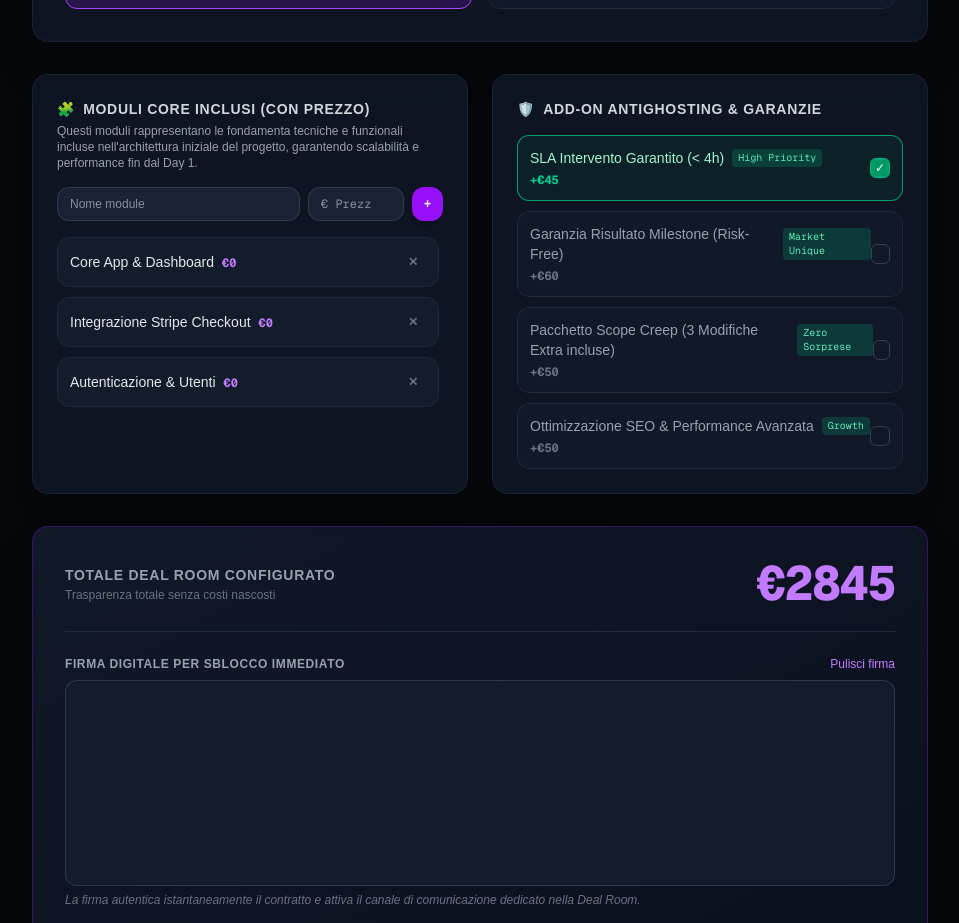
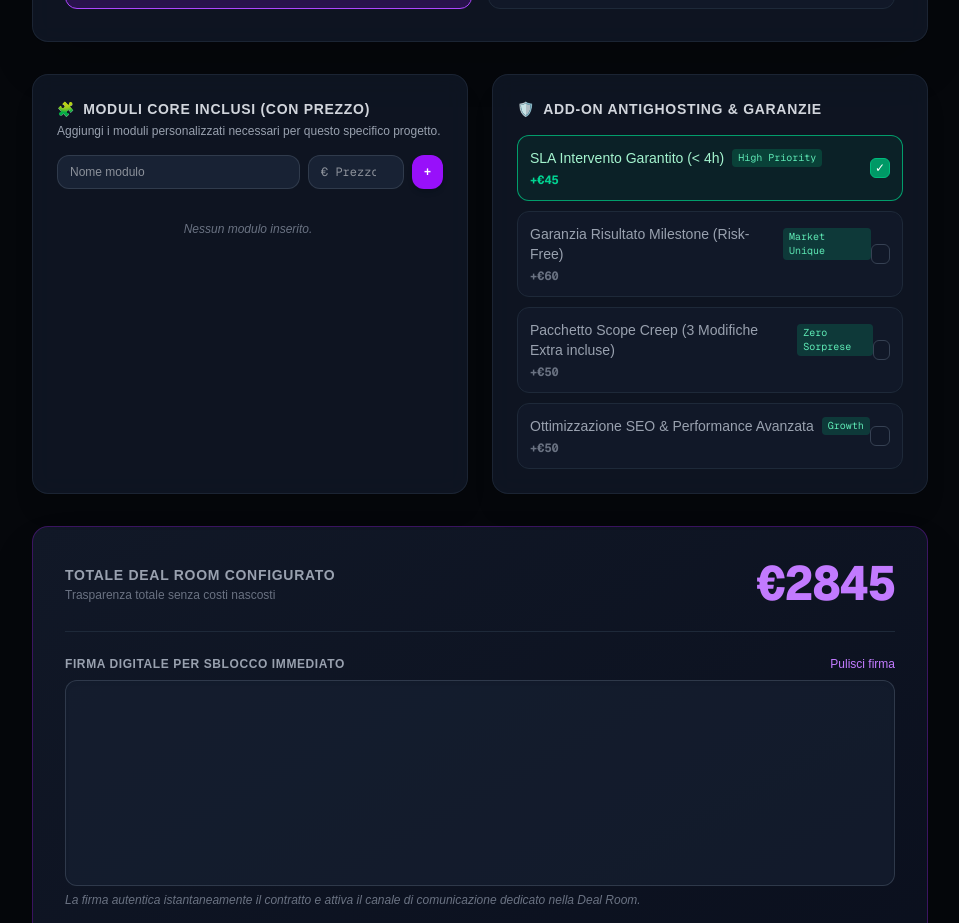
Before and after one commit to quotemichael92/quotepulse, a Next.js app: page /dashboard/new in a window 1280 px wide. Shown: the part 1060-1983 px from the top of the page, without its empty margins (160-1119 px from the left). Built offline with nearby package versions, Linux system fonts and the light colour scheme.

Commit message:
Rimosso moduli core preimpostati e aggiornata dashboard

```diff
--- a/app/dashboard/new/page.tsx
+++ b/app/dashboard/new/page.tsx
@@ -25,11 +25,8 @@ export default function DashboardPage() {
   const [timerFomo, setTimerFomo] = useState(24);
   const [paymentTerms, setPaymentTerms] = useState<'single' | 'split'>('single');
 
-  const [modules, setModules] = useState<ModuleItem[]>([
-    { name: 'Core App & Dashboard', price: 0 },
-    { name: 'Integrazione Stripe Checkout', price: 0 },
-    { name: 'Autenticazione & Utenti', price: 0 }
-  ]);
+  // Lista moduli core vuota di partenza
+  const [modules, setModules] = useState<ModuleItem[]>([]);
   const [newModuleName, setNewModuleName] = useState('');
   const [newModulePrice, setNewModulePrice] = useState<number | ''>('');
 
@@ -366,7 +363,7 @@ export default function DashboardPage() {
                   <span>🧩</span> Moduli Core Inclusi (Con Prezzo)
                 </h3>
                 <p className="text-xs text-gray-400 mb-4">
-                  Questi moduli rappresentano le fondamenta tecniche e funzionali incluse nell'architettura iniziale del progetto, garantendo scalabilità e performance fin dal Day 1.
+                  Aggiungi i moduli personalizzati necessari per questo specifico progetto.
                 </p>
 
                 <div className="flex gap-2 mb-4">
@@ -374,14 +371,14 @@ export default function DashboardPage() {
                     type="text"
                     value={newModuleName}
                     onChange={(e) => setNewModuleName(e.target.value)}
-                    placeholder="Nome module"
+                    placeholder="Nome modulo"
                     className="flex-1 bg-[#182234] border border-gray-700/80 rounded-xl px-3 py-2 text-xs text-white focus:outline-none focus:border-purple-500"
                   />
                   <input
                     type="number"
                     value={newModulePrice}
                     onChange={(e) => setNewModulePrice(e.target.value === '' ? '' : Number(e.target.value))}
-                    placeholder="€ Prezz"
+                    placeholder="€ Prezzo"
                     className="w-24 bg-[#182234] border border-gray-700/80 rounded-xl px-3 py-2 text-xs text-white focus:outline-none focus:border-purple-500 font-mono"
                   />
                   <button
```
